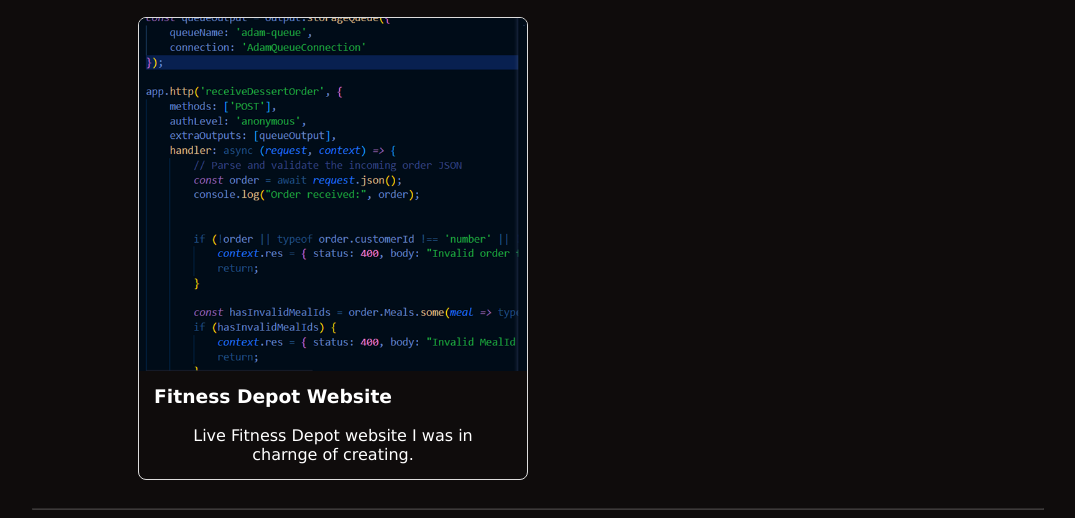
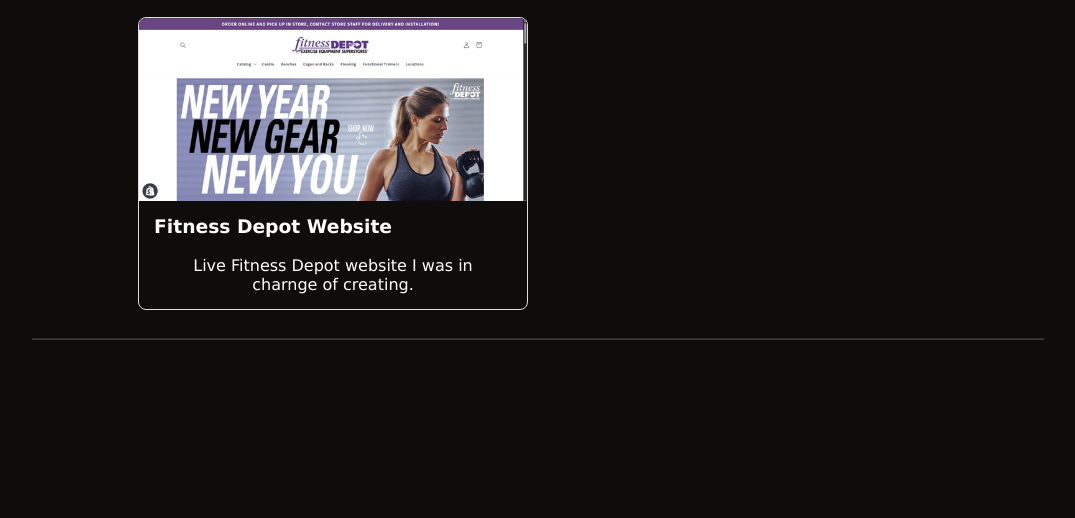
Before and after one commit to adamcam99/Portfolio-2024, a plain HTML site: page skills.html in a window 1280 px wide. Shown: the part 995-1513 px from the top of the page, without its empty margins (102-1177 px from the left). After the commit the page ends 1343 px from the top, so only its background shows below. Drawn offline with Linux system fonts and the light colour scheme.

Commit message:
Update skills.html

```diff
--- a/skills.html
+++ b/skills.html
@@ -72,7 +72,7 @@
 			<!-- Card 5 -->
 			<a href="https://fitnessdepot.ca/" class="project-card" target="_blank">
 				<div class="card">
-					<img src="Picture1.png" alt="Project 4 Image" class="card-img">
+					<img src="fitnessdepotimage.png" alt="Project 4 Image" class="card-img">
 					<div class="card-content">
 						<h3>Fitness Depot Website</h3>
 						<p>Live Fitness Depot website I was in charnge of creating.</p>
```
